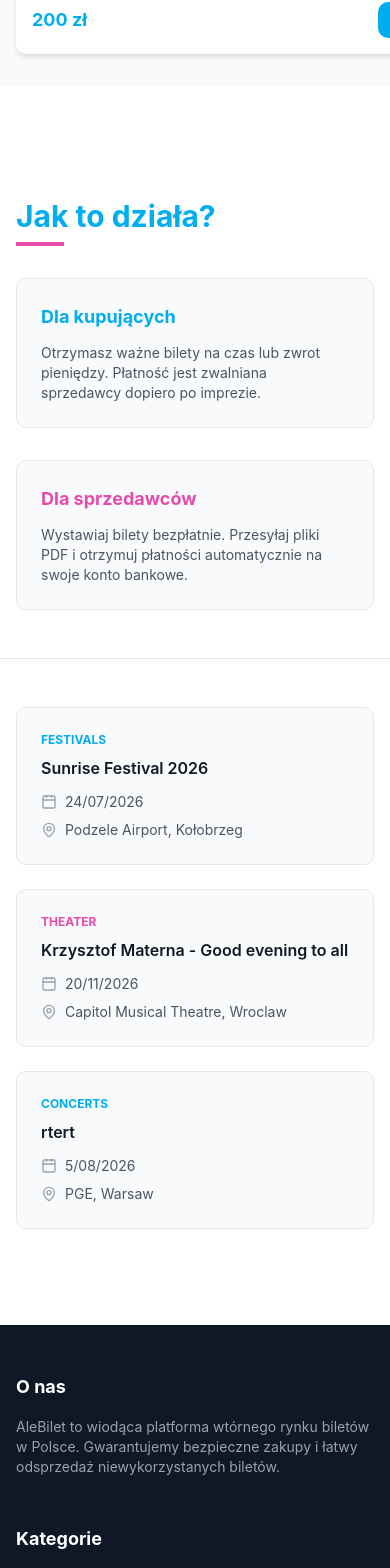
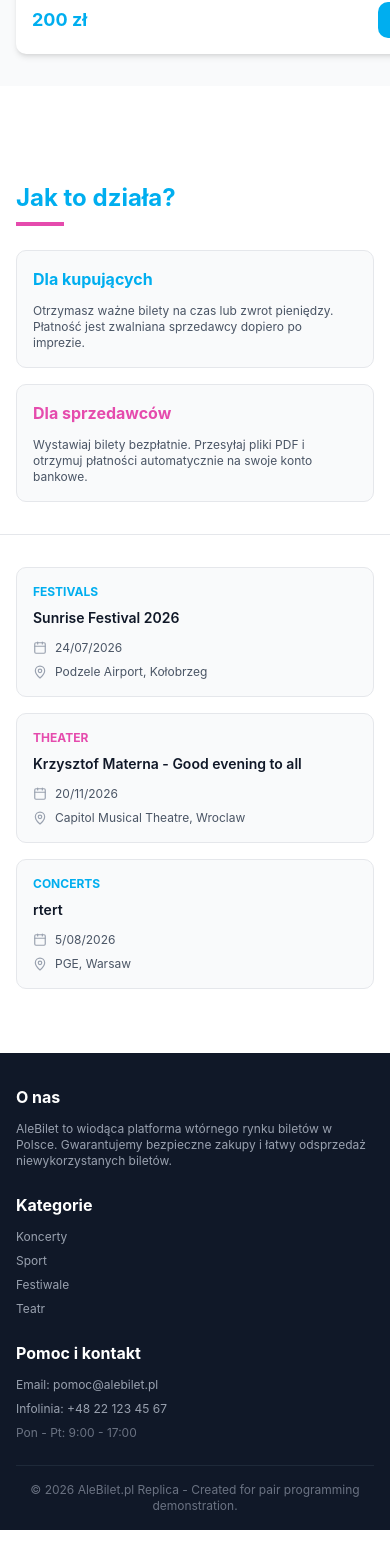
Before and after one commit to josphato907/albeit, a Next.js app: page / in a window 390 px wide. Shown: the part 3245-4813 px from the top of the page. After the commit the page ends 4775 px from the top, so only its background shows below. Built offline with nearby package versions, Linux system fonts and the light colour scheme.

Commit message:
Make footer fully responsive across all devices - add responsive padding, text sizing, grid breakpoints, and spacing for mobile, tablet, and desktop

```diff
--- a/components/footer.tsx
+++ b/components/footer.tsx
@@ -31,21 +31,21 @@ export default function Footer() {
   return (
     <footer className="bg-white mt-16">
       {/* How it works section */}
-      <div className="bg-white py-12">
-        <div className="max-w-7xl mx-auto px-4">
-          <h2 className="text-3xl font-bold text-[#00aeef] mb-2">Jak to działa?</h2>
-          <div className="w-12 h-1 bg-[#e54bad] mb-8"></div>
+      <div className="bg-white py-8 sm:py-10 md:py-12">
+        <div className="max-w-7xl mx-auto px-4 sm:px-6">
+          <h2 className="text-2xl sm:text-3xl font-bold text-[#00aeef] mb-2">Jak to działa?</h2>
+          <div className="w-12 h-1 bg-[#e54bad] mb-6 sm:mb-8"></div>
 
-          <div className="grid grid-cols-1 md:grid-cols-2 gap-8">
-            <div className="bg-gray-50 p-6 rounded-lg border border-gray-200">
-              <h3 className="text-lg font-bold text-[#00aeef] mb-3">Dla kupujących</h3>
-              <p className="text-gray-600 text-sm">
+          <div className="grid grid-cols-1 md:grid-cols-2 gap-4 sm:gap-6 md:gap-8">
+            <div className="bg-gray-50 p-4 sm:p-6 rounded-lg border border-gray-200">
+              <h3 className="text-base sm:text-lg font-bold text-[#00aeef] mb-3">Dla kupujących</h3>
+              <p className="text-gray-600 text-xs sm:text-sm">
                 Otrzymasz ważne bilety na czas lub zwrot pieniędzy. Płatność jest zwalniana sprzedawcy dopiero po imprezie.
               </p>
             </div>
-            <div className="bg-gray-50 p-6 rounded-lg border border-gray-200">
-              <h3 className="text-lg font-bold text-[#e54bad] mb-3">Dla sprzedawców</h3>
-              <p className="text-gray-600 text-sm">
+            <div className="bg-gray-50 p-4 sm:p-6 rounded-lg border border-gray-200">
+              <h3 className="text-base sm:text-lg font-bold text-[#e54bad] mb-3">Dla sprzedawców</h3>
+              <p className="text-gray-600 text-xs sm:text-sm">
                 Wystawiaj bilety bezpłatnie. Przesyłaj pliki PDF i otrzymuj płatności automatycznie na swoje konto bankowe.
               </p>
             </div>
@@ -54,21 +54,21 @@ export default function Footer() {
       </div>
 
       {/* Featured Events Section */}
-      <div className="bg-white py-12 border-t border-gray-200">
-        <div className="max-w-7xl mx-auto px-4">
-          <div className="grid grid-cols-1 md:grid-cols-3 gap-6 mb-12">
+      <div className="bg-white py-8 sm:py-10 md:py-12 border-t border-gray-200">
+        <div className="max-w-7xl mx-auto px-4 sm:px-6">
+          <div className="grid grid-cols-1 sm:grid-cols-2 lg:grid-cols-3 gap-4 sm:gap-6 mb-8 sm:mb-10 md:mb-12">
             {featuredEvents.map((event, idx) => (
-              <div key={idx} className="bg-gray-50 p-6 rounded-lg border border-gray-200">
+              <div key={idx} className="bg-gray-50 p-4 sm:p-6 rounded-lg border border-gray-200">
                 <p className={`text-xs font-bold ${event.categoryColor} mb-2`}>{event.category}</p>
-                <h4 className="font-semibold text-gray-900 mb-3">{event.title}</h4>
-                <div className="space-y-2 text-sm text-gray-600">
+                <h4 className="font-semibold text-sm sm:text-base text-gray-900 mb-3">{event.title}</h4>
+                <div className="space-y-2 text-xs sm:text-sm text-gray-600">
                   <div className="flex items-center gap-2">
-                    <CalendarIcon size={16} className="text-gray-400" />
+                    <CalendarIcon size={14} className="text-gray-400 flex-shrink-0" />
                     <span>{event.date}</span>
                   </div>
                   <div className="flex items-center gap-2">
-                    <MapPinIcon size={16} className="text-gray-400" />
-                    <span>{event.location}</span>
+                    <MapPinIcon size={14} className="text-gray-400 flex-shrink-0" />
+                    <span className="break-words">{event.location}</span>
                   </div>
                 </div>
               </div>
@@ -78,21 +78,21 @@ export default function Footer() {
       </div>
 
       {/* Dark Footer */}
-      <div className="bg-gray-900 text-white pt-12 pb-6">
-        <div className="max-w-7xl mx-auto px-4">
-          <div className="grid grid-cols-1 md:grid-cols-3 gap-12 mb-8">
+      <div className="bg-gray-900 text-white pt-8 sm:pt-10 md:pt-12 pb-4 sm:pb-6">
+        <div className="max-w-7xl mx-auto px-4 sm:px-6">
+          <div className="grid grid-cols-1 sm:grid-cols-2 lg:grid-cols-3 gap-6 sm:gap-8 md:gap-12 mb-6 sm:mb-8">
             {/* About Section */}
             <div>
-              <h3 className="font-bold text-lg mb-4">O nas</h3>
-              <p className="text-gray-400 text-sm">
+              <h3 className="font-bold text-base sm:text-lg mb-3 sm:mb-4">O nas</h3>
+              <p className="text-gray-400 text-xs sm:text-sm">
                 AleBilet to wiodąca platforma wtórnego rynku biletów w Polsce. Gwarantujemy bezpieczne zakupy i łatwy odsprzedaż niewykorzystanych biletów.
               </p>
             </div>
 
             {/* Categories Section */}
             <div>
-              <h3 className="font-bold text-lg mb-4">Kategorie</h3>
-              <ul className="space-y-2 text-sm text-gray-400">
+              <h3 className="font-bold text-base sm:text-lg mb-3 sm:mb-4">Kategorie</h3>
+              <ul className="space-y-2 text-xs sm:text-sm text-gray-400">
                 <li>
                   <Link href="#" className="hover:text-[#00aeef] transition">
                     Koncerty
@@ -118,10 +118,10 @@ export default function Footer() {
 
             {/* Help and Contact Section */}
             <div>
-              <h3 className="font-bold text-lg mb-4">Pomoc i kontakt</h3>
-              <ul className="space-y-2 text-sm text-gray-400">
+              <h3 className="font-bold text-base sm:text-lg mb-3 sm:mb-4">Pomoc i kontakt</h3>
+              <ul className="space-y-2 text-xs sm:text-sm text-gray-400">
                 <li>
-                  <a href="mailto:pomoc@alebilet.pl" className="hover:text-[#00aeef] transition">
+                  <a href="mailto:pomoc@alebilet.pl" className="hover:text-[#00aeef] transition break-all">
                     Email: pomoc@alebilet.pl
                   </a>
                 </li>
@@ -136,7 +136,7 @@ export default function Footer() {
           </div>
 
           {/* Copyright */}
-          <div className="border-t border-gray-800 pt-6 text-center text-sm text-gray-500">
+          <div className="border-t border-gray-800 pt-4 sm:pt-6 text-center text-xs sm:text-sm text-gray-500">
             <p>&copy; 2026 AleBilet.pl Replica - Created for pair programming demonstration.</p>
           </div>
         </div>
```
